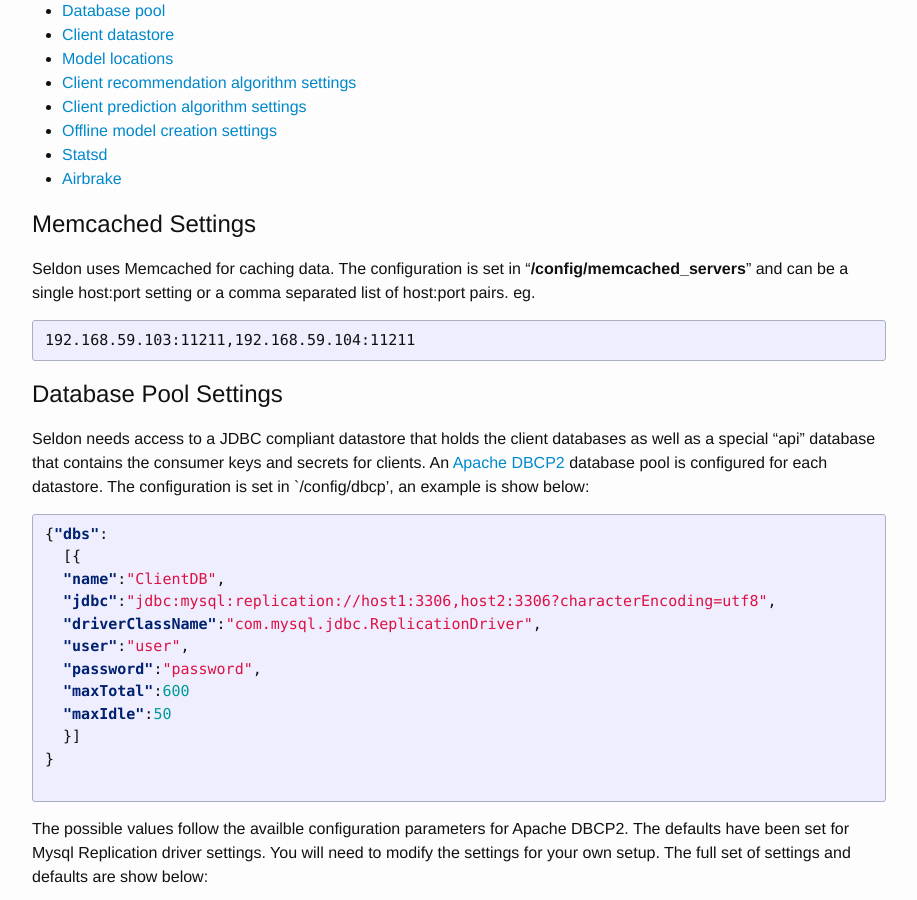
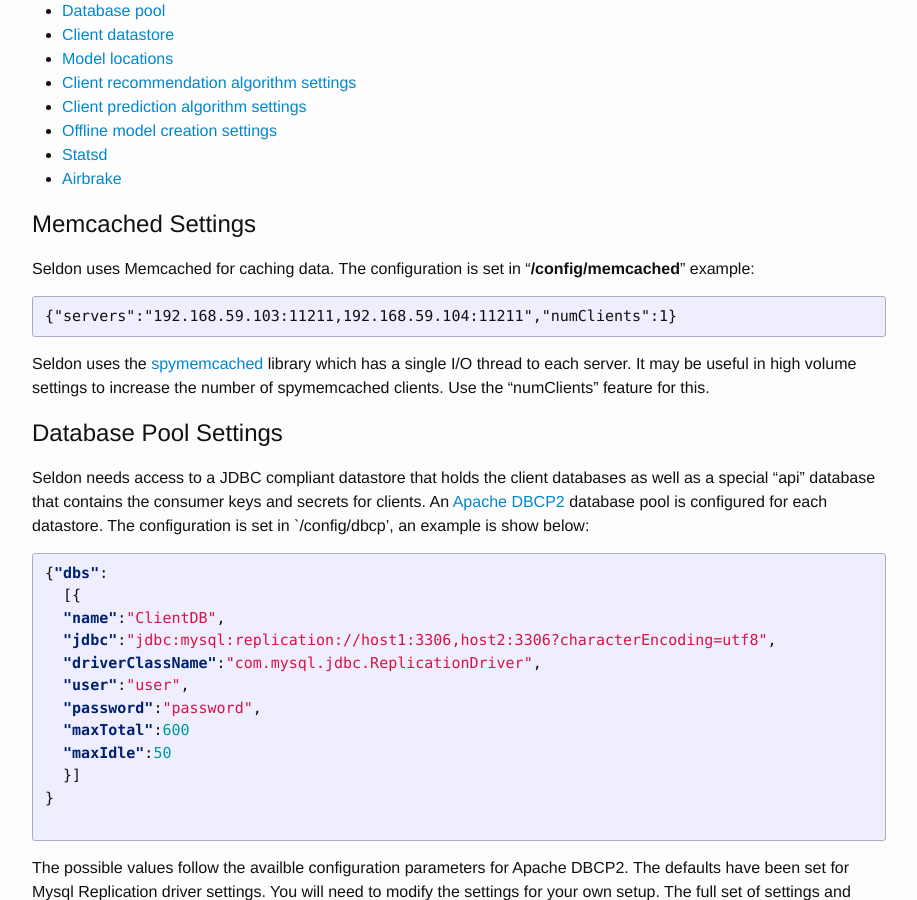
Before and after one commit to SeldonIO/seldonio.github.com, a Jekyll site: the page built from configuration.md, in a window 1280 px wide and 900 px high, scrolled down 332 px. Shown: the whole window, without its empty margins (181-1098 px from the left). Built offline with Jekyll 4.4.1, drawn with Linux system fonts in a browser that asks for light colours.

Commit message:
changed memcached zookeeper node location

```diff
--- a/configuration.md
+++ b/configuration.md
@@ -22,12 +22,13 @@ The set of available zookeeper configurations settings are shown below.
  * [Airbrake](#airbrake)
 
 ### Memcached Settings<a name="memcached"></a>
-Seldon uses Memcached for caching data. The configuration is set in "**/config/memcached_servers**" and can be a single host:port setting or a comma separated list of host:port pairs.
-eg.
+Seldon uses Memcached for caching data. The configuration is set in "**/config/memcached**" example:
 
 {% highlight html %}
-192.168.59.103:11211,192.168.59.104:11211
+{"servers":"192.168.59.103:11211,192.168.59.104:11211","numClients":1}
 {% endhighlight %}
+
+Seldon uses the [spymemcached](https://github.com/couchbase/spymemcached) library which has a single I/O thread to each server. It may be useful in high volume settings to increase the number of spymemcached clients. Use the "numClients" feature for this.
 
 ### Database Pool Settings<a name="dbcp"></a>
 Seldon needs access to a JDBC compliant datastore that holds the client databases as well as a special "api" database that contains the consumer keys and secrets for clients. An [Apache DBCP2](http://commons.apache.org/proper/commons-dbcp/) database pool is configured for each datastore. The configuration is set in `/config/dbcp', an example is show below:
```
